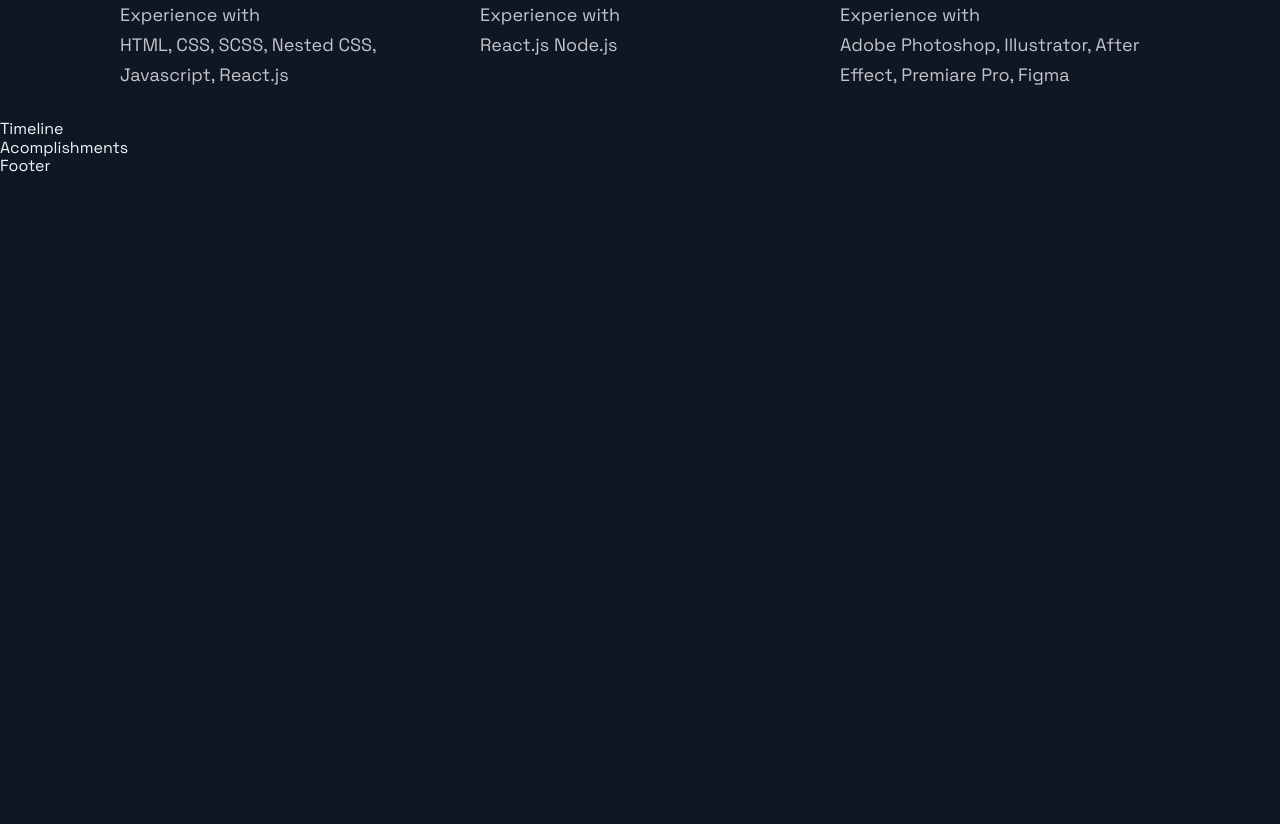
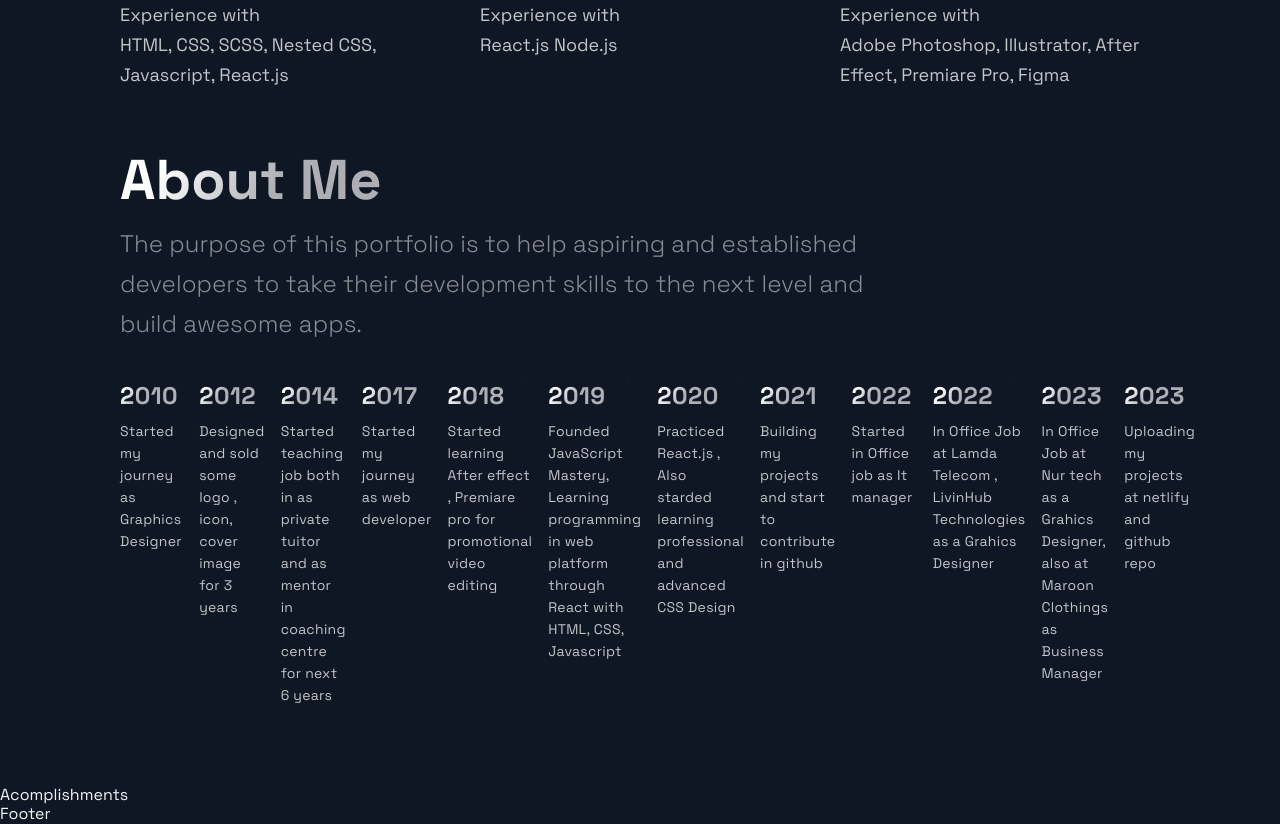
Before and after one commit to SpJishan/portfolio_website, a Next.js app: page / in a window 1280 px wide. Shown: the part 2660-3484 px from the top of the page. Before the commit the page ends 2836 px from the top, so only its background shows below. Built offline with nearby package versions, Linux system fonts and the light colour scheme.

Commit message:
Completed timeline

```diff
--- a/src/components/TimeLine/TimeLine.js
+++ b/src/components/TimeLine/TimeLine.js
@@ -7,46 +7,116 @@
 const TOTAL_CAROUSEL_COUNT = TimeLineData.length;
 
 const Timeline = () => {
-  // const [activeItem, setActiveItem] = useState(0);
-  // const carouselRef = useRef();
+  const [activeItem, setActiveItem] = useState(0);
+  const carouselRef = useRef();
 
-  // const scroll = (node, left) => {
-  //   return node.scrollTo({ left, behavior: 'smooth' });
-  // }
+  const scroll = (node, left) => {
+    return node.scrollTo({ left, behavior: 'smooth' });
+  }
 
-  // const handleClick = (e, i) => {
-  //   e.preventDefault();
+  const handleClick = (e, i) => {
+    e.preventDefault();
 
-  //   if (carouselRef.current) {
-  //     const scrollLeft = Math.floor(carouselRef.current.scrollWidth * 0.7 * (i / TimeLineData.length));
+    if (carouselRef.current) {
+      const scrollLeft = Math.floor(carouselRef.current.scrollWidth * 0.7 * (i / TimeLineData.length));
 
-  //     scroll(carouselRef.current, scrollLeft);
-  //   }
-  // }
+      scroll(carouselRef.current, scrollLeft);
+    }
+  }
 
-  // const handleScroll = () => {
-  //   if (carouselRef.current) {
-  //     const index = Math.round((carouselRef.current.scrollLeft / (carouselRef.current.scrollWidth * 0.7)) * TimeLineData.length);
+  const handleScroll = () => {
+    if (carouselRef.current) {
+      const index = Math.round((carouselRef.current.scrollLeft / (carouselRef.current.scrollWidth * 0.7)) * TimeLineData.length);
 
-  //     setActiveItem(index);
-  //   }
-  // }
+      setActiveItem(index);
+    }
+  }
 
   // // snap back to beginning of scroll when window is resized
   // // avoids a bug where content is covered up if coming from smaller screen
-  // useEffect(() => {
-  //   const handleResize = () => {
-  //     scroll(carouselRef.current, 0);
-  //   }
+  useEffect(() => {
+    const handleResize = () => {
+      scroll(carouselRef.current, 0);
+    }
 
-  //   window.addEventListener('resize', handleResize);
-  // }, []);
+    window.addEventListener('resize', handleResize);
+  }, []);
 
   return (
-    <div>
-      Timeline
-    </div>
+    <Section id="about">
+      <SectionTitle>About Me</SectionTitle>
+      <SectionText>
+      The purpose of this portfolio is to help aspiring and established developers to take their development skills to the next level and build awesome apps.
+      </SectionText>
+      <CarouselContainer ref={carouselRef} onScroll={handleScroll}>
+        <>
+        {TimeLineData.map((item, index) => (
+          <CarouselMobileScrollNode key={index} final={index == TOTAL_CAROUSEL_COUNT-1}>
+            <CarouselItem
+              index={index}
+              id={`carousel_item-${index}`}
+              active={activeItem}
+              onClick={(e) => handleClick(e, index)}
+            >
+
+            <CarouselItemTitle>
+              {item.year}
+              <CarouselItemImg
+                    width="208"
+                    height="6"
+                    viewBox="0 0 208 6"
+                    fill="none"
+                    xmlns="http://www.w3.org/2000/svg">
+                    <path
+                      fill-rule="evenodd"
+                      clip-rule="evenodd"
+                      d="M2.5 5.5C3.88071 5.5 5 4.38071 5 3V3.5L208 3.50002V2.50002L5 2.5V3C5 1.61929 3.88071 0.5 2.5 0.5C1.11929 0.5 0 1.61929 0 3C0 4.38071 1.11929 5.5 2.5 5.5Z"
+                      fill="url(#paint0_linear)"
+                      fill-opacity="0.33"
+                    />
+                    <defs>
+                      <linearGradient
+                        id="paint0_linear"
+                        x1="-4.30412e-10"
+                        y1="0.5"
+                        x2="208"
+                        y2="0.500295"
+                        gradientUnits="userSpaceOnUse">
+                        <stop stop-color="white" />
+                        <stop
+                          offset="0.79478"
+                          stop-color="white"
+                          stop-opacity="0"
+                        />
+                      </linearGradient>
+                    </defs>
+                  </CarouselItemImg>
+            </CarouselItemTitle>
+
+            <CarouselItemText>
+            {item.text}
+            </CarouselItemText>
+
+            </CarouselItem>
+          </CarouselMobileScrollNode>
+        ))}
+        </>
+      </CarouselContainer>
+      <CarouselButtons>
+        {TimeLineData.map((item, index) => (
+          <CarouselButton
+          key={index}
+          index={index}
+          active={activeItem}
+          onClick={(e) => handleClick(e, index)}
+          type="button"
+          >
+            <CarouselButtonDot active={activeItem} />
+          </CarouselButton>
+        ))}
+      </CarouselButtons>
+
+    </Section>
   );
 };
-
 export default Timeline;
--- a/src/constants/constants.js
+++ b/src/constants/constants.js
@@ -38,9 +38,16 @@
 ];
 
 export const TimeLineData = [
-  { year: 2017, text: 'Started my journey', },
-  { year: 2018, text: 'Worked as a freelance developer', },
-  { year: 2019, text: 'Founded JavaScript Mastery', },
-  { year: 2020, text: 'Shared my projects with the world', },
-  { year: 2021, text: 'Started my own platform', },
+  { year: 2010, text: 'Started my journey as Graphics Designer', },
+  { year: 2012, text: 'Designed and sold some logo , icon, cover image for 3 years', },
+  { year: 2014, text: 'Started teaching job both in as private tuitor and as mentor in coaching centre for next 6 years', },
+  { year: 2017, text: 'Started my journey as web developer', },
+  { year: 2018, text: 'Started learning After effect , Premiare pro for promotional video editing', },
+  { year: 2019, text: 'Founded JavaScript Mastery, Learning programming in web platform through React with HTML, CSS, Javascript', },
+  { year: 2020, text: 'Practiced React.js , Also starded learning professional and advanced CSS Design', },
+  { year: 2021, text: 'Building my projects and start to contribute in github', },
+  { year: 2022, text: 'Started in Office job as It manager ', },
+  { year: 2022, text: 'In Office Job at Lamda Telecom , LivinHub Technologies as a Grahics Designer ', },
+  { year: 2023, text: 'In Office Job at Nur tech as a Grahics Designer, also at Maroon Clothings as Business Manager', },
+  { year: 2023, text: 'Uploading my projects at netlify and github repo', },
 ];
```
